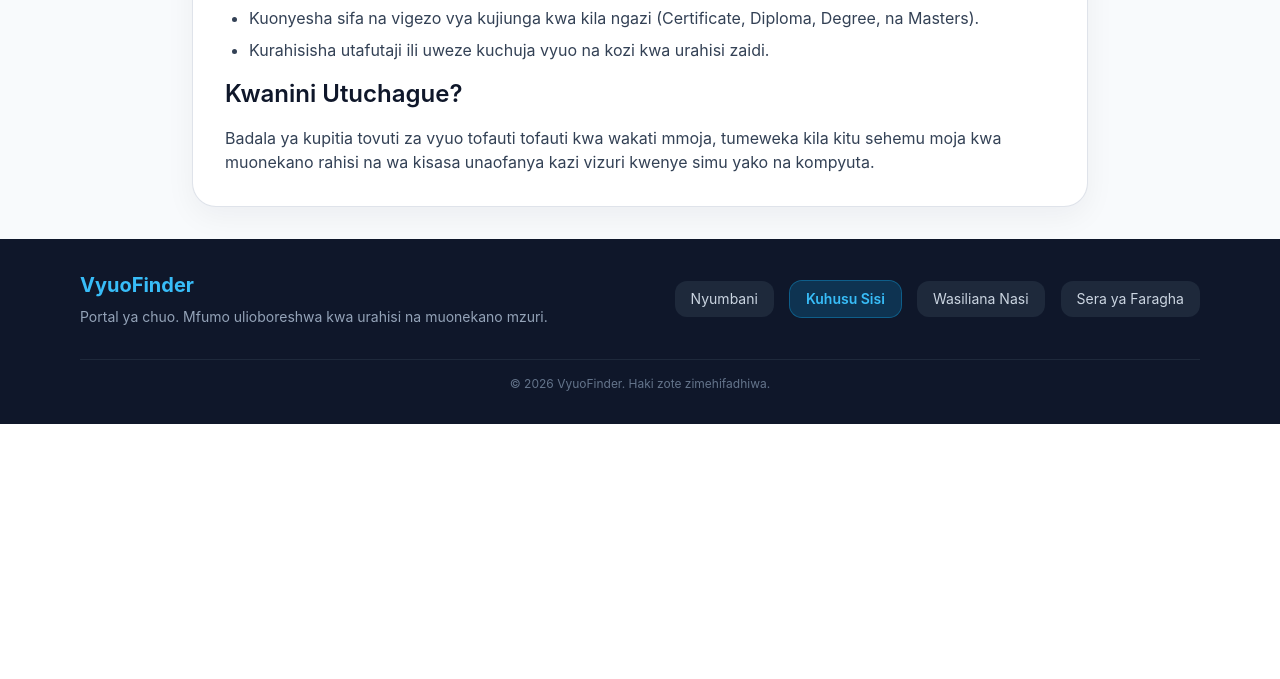
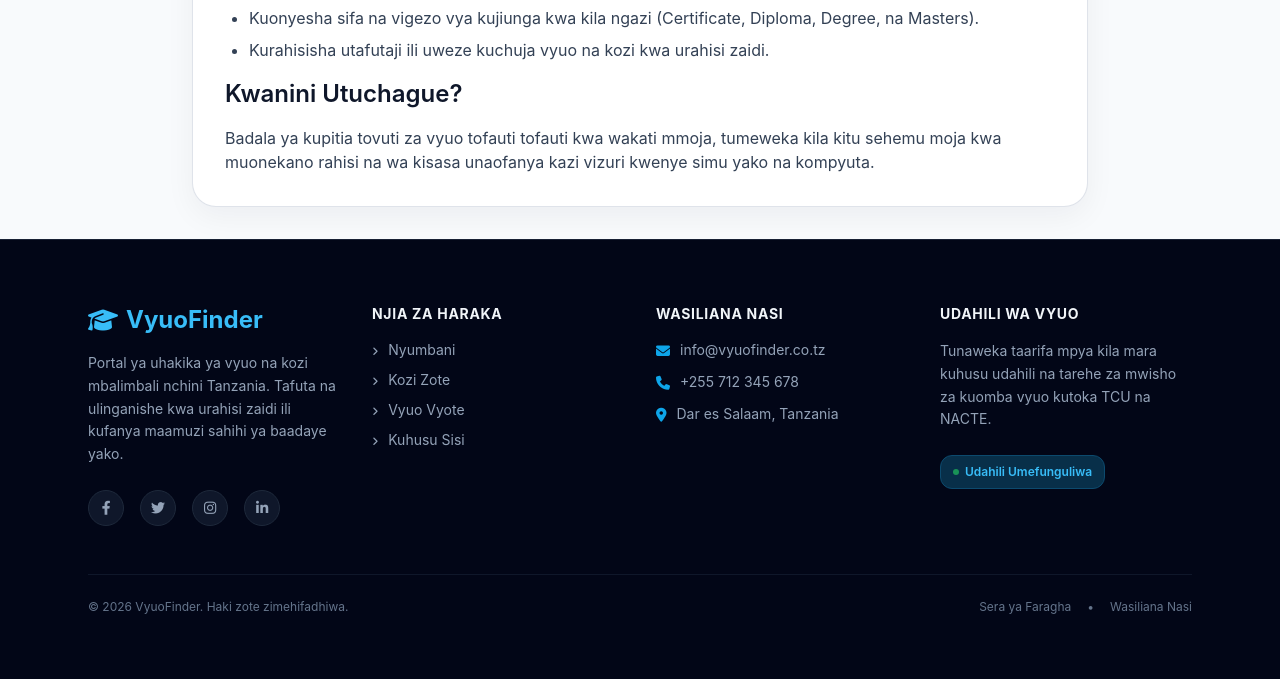
Before and after one commit to Nyisulya/vyuo, a Django app: page /about/ in a window 1280 px wide. Shown: the part 560-1239 px from the top of the page. Before the commit the page ends 984 px from the top, so only its background shows below. Run offline with Django 5.2, Linux system fonts and the light colour scheme; some libraries are stand-ins or nearby versions.

Commit message:
Redesign footer into a premium 4-column layout with FontAwesome icons

```diff
--- a/universitysite/templates/universitysite/base.html
+++ b/universitysite/templates/universitysite/base.html
@@ -27,6 +27,7 @@
     </script>
 
     <script src="https://cdn.tailwindcss.com"></script>
+    <link rel="stylesheet" href="https://cdnjs.cloudflare.com/ajax/libs/font-awesome/6.4.0/css/all.min.css" />
     <style>
       body {
         font-family: Inter, ui-sans-serif, system-ui, -apple-system, BlinkMacSystemFont, 'Segoe UI', sans-serif;
@@ -74,22 +75,80 @@
         {% endblock %}
       </main>
 
-      <footer class="bg-slate-900 text-slate-200 mt-auto">
-        <div class="mx-auto max-w-6xl px-4 py-8">
-          <div class="flex flex-col md:flex-row justify-between items-center gap-4 text-sm">
-            <div class="text-center md:text-left">
-              <a href="{% url 'universitysite:home' %}" class="text-xl font-bold text-sky-400 mb-2 block">VyuoFinder</a>
-              <p class="text-slate-400">Portal ya chuo. Mfumo ulioboreshwa kwa urahisi na muonekano mzuri.</p>
+      <footer class="bg-slate-950 text-slate-200 mt-auto border-t border-slate-800/80">
+        <div class="mx-auto max-w-6xl px-6 py-12 lg:py-16">
+          <div class="grid grid-cols-1 md:grid-cols-4 gap-8">
+
+            <!-- Column 1: Brand & Social -->
+            <div class="space-y-4 col-span-1 md:col-span-1">
+              <a href="{% url 'universitysite:home' %}" class="text-2xl font-bold text-sky-400 flex items-center gap-2">
+                <i class="fas fa-graduation-cap"></i> VyuoFinder
+              </a>
+              <p class="text-sm text-slate-400 leading-relaxed">
+                Portal ya uhakika ya vyuo na kozi mbalimbali nchini Tanzania. Tafuta na ulinganishe kwa urahisi zaidi ili kufanya maamuzi sahihi ya baadaye yako.
+              </p>
+              <div class="flex gap-4 pt-2">
+                <a href="#" class="h-9 w-9 rounded-full bg-slate-900 border border-slate-800 flex items-center justify-center text-slate-400 hover:bg-sky-600 hover:text-white hover:border-sky-500 transition-all"><i class="fab fa-facebook-f text-sm"></i></a>
+                <a href="#" class="h-9 w-9 rounded-full bg-slate-900 border border-slate-800 flex items-center justify-center text-slate-400 hover:bg-sky-600 hover:text-white hover:border-sky-500 transition-all"><i class="fab fa-twitter text-sm"></i></a>
+                <a href="#" class="h-9 w-9 rounded-full bg-slate-900 border border-slate-800 flex items-center justify-center text-slate-400 hover:bg-sky-600 hover:text-white hover:border-sky-500 transition-all"><i class="fab fa-instagram text-sm"></i></a>
+                <a href="#" class="h-9 w-9 rounded-full bg-slate-900 border border-slate-800 flex items-center justify-center text-slate-400 hover:bg-sky-600 hover:text-white hover:border-sky-500 transition-all"><i class="fab fa-linkedin-in text-sm"></i></a>
+              </div>
             </div>
-            <div class="flex flex-wrap justify-center gap-4">
-              <a href="{% url 'universitysite:home' %}" class="rounded-xl px-4 py-2 transition {% if request.resolver_match.url_name == 'home' %}bg-sky-500/20 text-sky-400 font-semibold ring-1 ring-sky-500/50{% else %}bg-slate-800 text-slate-300 hover:bg-slate-700 hover:text-white{% endif %}">Nyumbani</a>
-              <a href="{% url 'universitysite:about' %}" class="rounded-xl px-4 py-2 transition {% if request.resolver_match.url_name == 'about' %}bg-sky-500/20 text-sky-400 font-semibold ring-1 ring-sky-500/50{% else %}bg-slate-800 text-slate-300 hover:bg-slate-700 hover:text-white{% endif %}">Kuhusu Sisi</a>
-              <a href="{% url 'universitysite:contact' %}" class="rounded-xl px-4 py-2 transition {% if request.resolver_match.url_name == 'contact' %}bg-sky-500/20 text-sky-400 font-semibold ring-1 ring-sky-500/50{% else %}bg-slate-800 text-slate-300 hover:bg-slate-700 hover:text-white{% endif %}">Wasiliana Nasi</a>
-              <a href="{% url 'universitysite:privacy' %}" class="rounded-xl px-4 py-2 transition {% if request.resolver_match.url_name == 'privacy' %}bg-sky-500/20 text-sky-400 font-semibold ring-1 ring-sky-500/50{% else %}bg-slate-800 text-slate-300 hover:bg-slate-700 hover:text-white{% endif %}">Sera ya Faragha</a>
+
+            <!-- Column 2: Quick Links -->
+            <div class="space-y-4">
+              <h4 class="text-sm font-bold tracking-wider text-slate-100 uppercase">Njia za Haraka</h4>
+              <ul class="space-y-2.5 text-sm text-slate-400">
+                <li><a href="{% url 'universitysite:home' %}" class="hover:text-sky-400 transition-colors"><i class="fas fa-angle-right text-[10px] mr-1.5"></i> Nyumbani</a></li>
+                <li><a href="{% url 'universitysite:course_list' %}" class="hover:text-sky-400 transition-colors"><i class="fas fa-angle-right text-[10px] mr-1.5"></i> Kozi Zote</a></li>
+                <li><a href="{% url 'universitysite:university_list' %}" class="hover:text-sky-400 transition-colors"><i class="fas fa-angle-right text-[10px] mr-1.5"></i> Vyuo Vyote</a></li>
+                <li><a href="{% url 'universitysite:about' %}" class="hover:text-sky-400 transition-colors"><i class="fas fa-angle-right text-[10px] mr-1.5"></i> Kuhusu Sisi</a></li>
+              </ul>
             </div>
+
+            <!-- Column 3: Contact Info -->
+            <div class="space-y-4">
+              <h4 class="text-sm font-bold tracking-wider text-slate-100 uppercase">Wasiliana Nasi</h4>
+              <ul class="space-y-3 text-sm text-slate-400">
+                <li class="flex items-start gap-2.5">
+                  <i class="fas fa-envelope text-sky-500 mt-1"></i>
+                  <span>info@vyuofinder.co.tz</span>
+                </li>
+                <li class="flex items-start gap-2.5">
+                  <i class="fas fa-phone text-sky-500 mt-1"></i>
+                  <span>+255 712 345 678</span>
+                </li>
+                <li class="flex items-start gap-2.5">
+                  <i class="fas fa-map-marker-alt text-sky-500 mt-1"></i>
+                  <span>Dar es Salaam, Tanzania</span>
+                </li>
+              </ul>
+            </div>
+
+            <!-- Column 4: Newsletter/Info -->
+            <div class="space-y-4">
+              <h4 class="text-sm font-bold tracking-wider text-slate-100 uppercase">Udahili wa Vyuo</h4>
+              <p class="text-sm text-slate-400 leading-relaxed">
+                Tunaweka taarifa mpya kila mara kuhusu udahili na tarehe za mwisho za kuomba vyuo kutoka TCU na NACTE.
+              </p>
+              <div class="pt-2">
+                <span class="inline-flex items-center gap-1.5 rounded-xl bg-sky-950 px-3 py-2 text-xs font-semibold text-sky-400 border border-sky-900">
+                  <span class="h-1.5 w-1.5 rounded-full bg-green-500 animate-pulse"></span> Udahili Umefunguliwa
+                </span>
+              </div>
+            </div>
+
           </div>
-          <div class="mt-8 pt-4 border-t border-slate-800 text-center text-xs text-slate-500">
-            &copy; <script>document.write(new Date().getFullYear())</script> VyuoFinder. Haki zote zimehifadhiwa.
+
+          <div class="mt-12 pt-6 border-t border-slate-900 flex flex-col sm:flex-row justify-between items-center gap-4 text-xs text-slate-500">
+            <div>
+              &copy; <script>document.write(new Date().getFullYear())</script> VyuoFinder. Haki zote zimehifadhiwa.
+            </div>
+            <div class="flex gap-4">
+              <a href="{% url 'universitysite:privacy' %}" class="hover:text-slate-300 transition-colors">Sera ya Faragha</a>
+              <span>&bull;</span>
+              <a href="{% url 'universitysite:contact' %}" class="hover:text-slate-300 transition-colors">Wasiliana Nasi</a>
+            </div>
           </div>
         </div>
       </footer>
```
